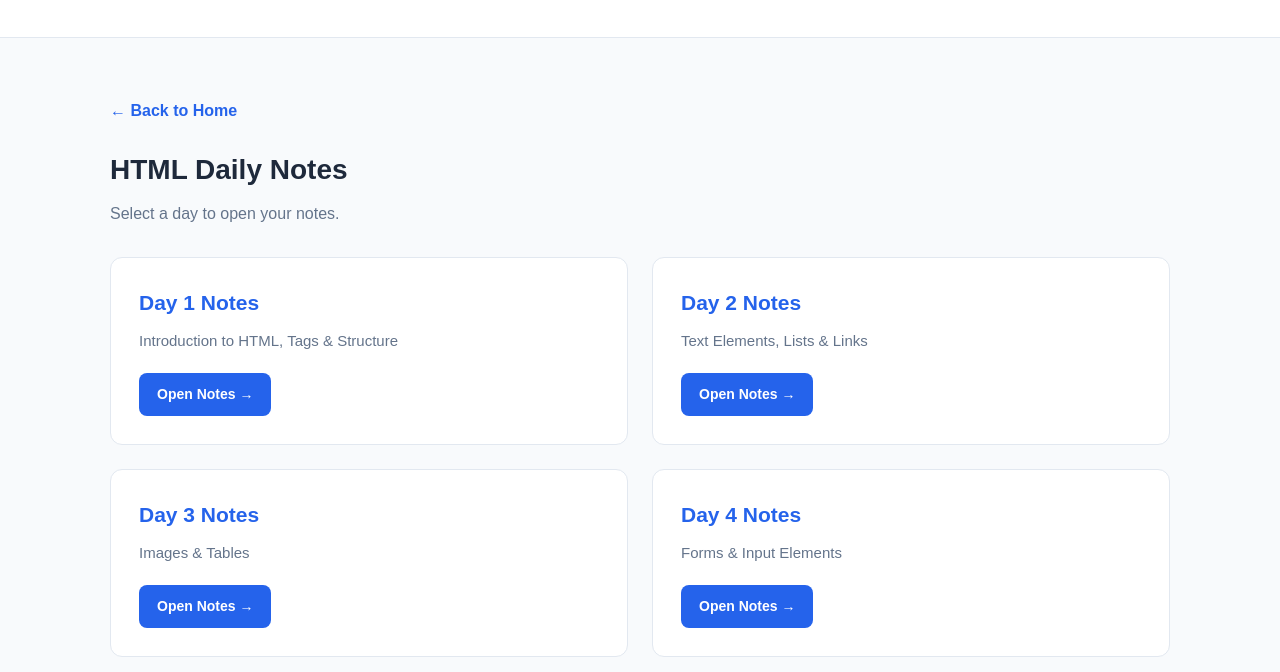
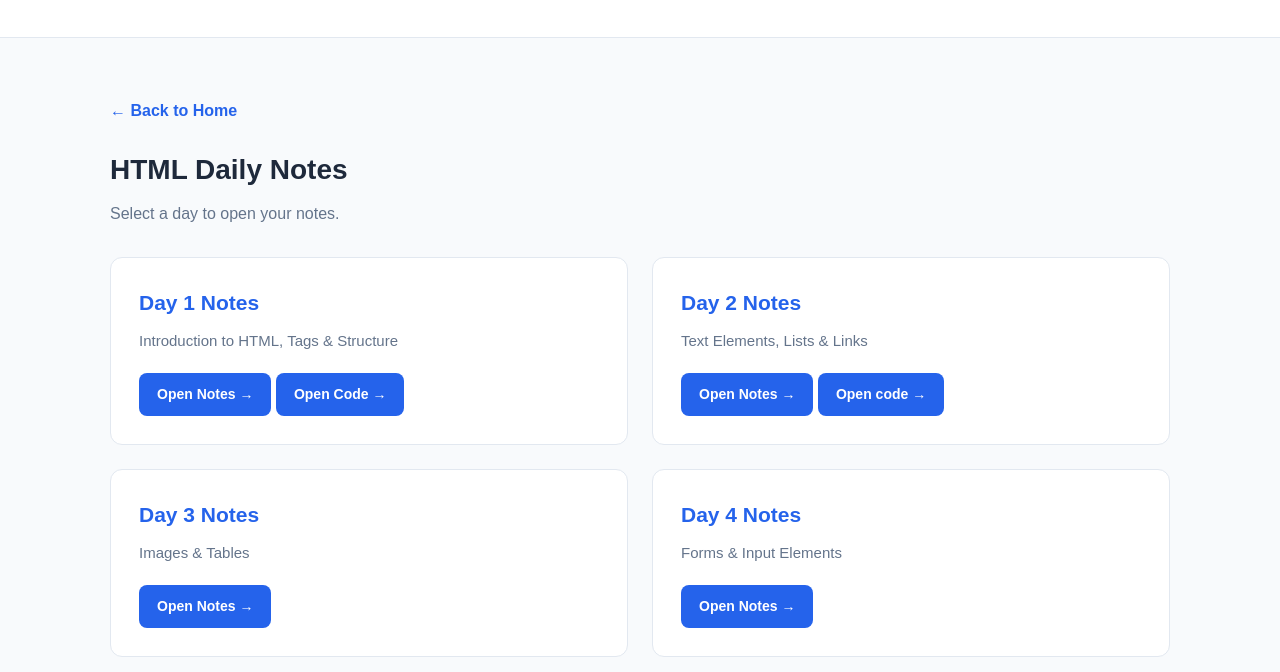
Before and after one commit to sujalrawat2534/fsd-daily-notes-site, a website: page html-notes.html in a window 1280 px wide. Shown: the part 128-800 px from the top of the page. Drawn offline with Linux system fonts and the light colour scheme.

Commit message:
add 2 open code button in htmml notes days

```diff
--- a/html-notes.html
+++ b/html-notes.html
@@ -29,6 +29,13 @@
             rel="noopener noreferrer"
             >Open Notes →</a
           >
+          <a
+            href="https://github.com/CoderMohitt/mega-js-repo/tree/main/Day%201"
+            class="open-btn"
+            target="_blank"
+            rel="noopener noreferrer"
+            >Open Code →</a
+          >
         </div>
 
         <div class="subject-card">
@@ -40,6 +47,13 @@
             target="_blank"
             rel="noopener noreferrer"
             >Open Notes →</a
+          >
+          <a
+            href="https://github.com/CoderMohitt/mega-js-repo/tree/main/Day%202"
+            class="open-btn"
+            target="_blank"
+            rel="noopener noreferrer"
+            >Open code →</a
           >
         </div>
 
@@ -75,7 +89,8 @@
             class="open-btn"
             target="_blank"
             rel="noopener noreferrer"
-            >Open Notes →</a>
+            >Open Notes →</a
+          >
         </div>
       </div>
     </section>
```
Also changed, not shown: index.html (+3 -0 lines), tailwind-output.css.
